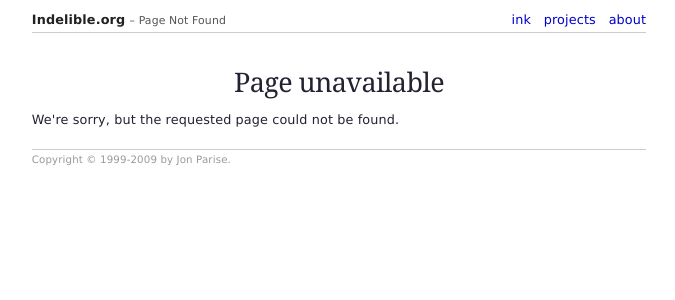
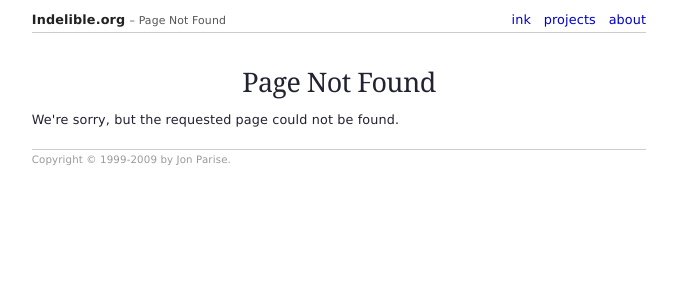
Before and after one commit to jparise/indelible-django, a Django app: template templates/404.html in a window 1280 px wide. Shown: the top 300 px of the page, without its empty margins (301-976 px from the left). Run offline with Django 3.2, Linux system fonts and the light colour scheme; the template is opened without the code that fills it, so the values that code supplies are empty.

Commit message:
Small wording change.

```diff
--- a/templates/404.html
+++ b/templates/404.html
@@ -4,6 +4,6 @@
 {% block section %}Page Not Found{% endblock %}
 
 {% block content %}
-<h1>Page unavailable</h1>
+<h1>Page Not Found</h1>
 <p>We're sorry, but the requested page could not be found.</p>
 {% endblock %}
```
